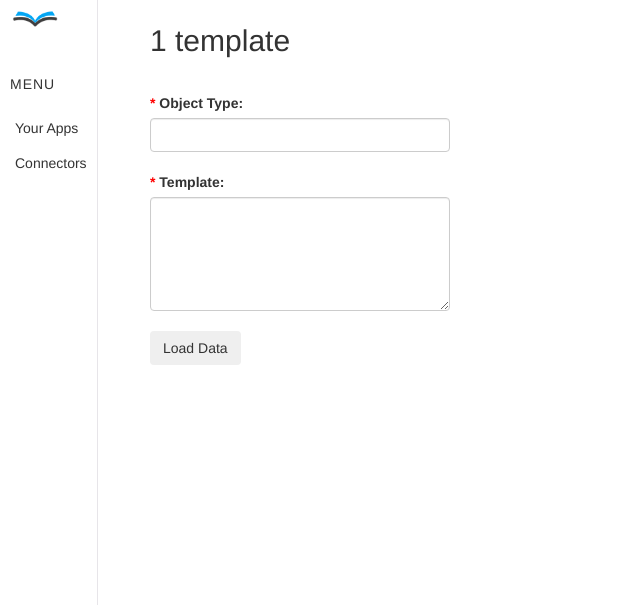
After one commit to DiveDevHQ/dive, a Django app: page /config/1 in a window 1280 px wide. The commit adds this page. Shown: the top 605 px of the page, without its empty margins (0-640 px from the left). Run offline with Django 4.2, Linux system fonts and the light colour scheme.

Commit message:
load crm data and load diff

```diff
--- a/dive/api/vector_utils.py
+++ b/dive/api/vector_utils.py
@@ -3,6 +3,8 @@ from chromadb.config import Settings
 
 
 def index_documents(documents, instance_id, obj_type):
+    if len(documents) == 0:
+        return
     persist_directory = "db"
     client = chromadb.Client(
         Settings(
@@ -19,7 +21,7 @@ def index_documents(documents, instance_id, obj_type):
     for document in documents:
         _documents.append(document['text'])
         _document_ids.append(document['id'])
-        _object_types.append({'instance_id':instance_id,'obj_type': obj_type})
+        _object_types.append({'instance_id': instance_id, 'obj_type': obj_type})
     collection.add(
         documents=_documents,
         # we handle tokenization, embedding, and indexing automatically. You can skip that and add your own embeddings as well
@@ -39,7 +41,7 @@ def query_documents(query, instance_id):
         )
     )
     collection_name = "peristed_collection"
-# Load the collection
+    # Load the collection
     collection = client.get_collection(collection_name)
     results = collection.query(
         query_texts=query,
--- /dev/null
+++ b/dive/templates/sync.html
@@ -0,0 +1,32 @@
+<!DOCTYPE html>
+<html lang="en">
+<head>
+
+  {% include "head.html" %}
+
+</head>
+<body>
+{% include "nav.html" %}
+
+
+<div class="main-page">
+  <div class="page_title">{{title}}</div>
+  <form action="/sync/{{api}}" method="post">
+    {% csrf_token %}
+
+
+  <label for="obj_type"><span style="color:red">*</span> Object Type:</label>
+  <input id="obj_type" type="text" name="obj_type" value="{{ obj_type }}" class="form-control"
+         style="max-width:300px">
+    <br/>
+    <label for="template"><span style="color:red">*</span> Template:</label>
+    <textarea id="template" cols="10" rows="5" name="template"  class="form-control"
+              style="max-width:300px">{{ template }}</textarea>
+    <br/>
+    <input class="btn" type="submit" value="Load Data"/>
+ </form>
+
+</div>
+
+</body>
+</html>
--- a/dive/urls.py
+++ b/dive/urls.py
@@ -23,12 +23,14 @@ from . import views
 
 urlpatterns = [
     path("", views.index, name="index"),
+    path("config/<str:api>", views.sync_config, name="config"),
+    path("sync/<str:api>", views.sync_data, name="sync"),
     path("api/authorize/<str:app>", views.authorization_api, name="authorization_api"),
     path("api/callback", views.callback_api, name="callback_api"),
     path("api/crm/v1/<str:obj_type>/<str:obj_id>", views.get_or_patch_crm_data_by_id, name="get_or_patch_crm_data_by_id"),
     path("api/crm/v1/<str:obj_type>", views.get_or_create_crm_data, name="get_or_create_crm_data"),
     path("api/crm/v1/<str:obj_type>/meta/field-properties", views.get_crm_field_properties, name="get_crm_field_properties"),
-    path("api/crm/v1/<str:obj_type>/data/index", views.index_crm_data, name="index_crm_data"),
+    path("api/v1/documents/sync/<str:api>/<str:obj_type>", views.reindex_data, name="reindex_data"),
     path("api/v1/documents/search", views.get_index_data, name="get_index_data"),
     path("integrations/", include("integrations.urls")),
     path('admin/', admin.site.urls),
--- a/dive/views.py
+++ b/dive/views.py
@@ -26,6 +26,7 @@ environ.Env.read_env()
 def index(request):
     integrations = Integration.objects.filter(enabled=True)
     connectors = []
+    categories = {}
     apps = []
     for i in integrations:
         apps.append(i.name)
@@ -34,10 +35,12 @@ def index(request):
         config = auth.get_config(i)
         if not config:
             continue
-        apis = []
         for api in config['api']:
-            apis.append(api['schema'])
-        connectors.append({'name': i, 'apis': apis})
+            if not api['schema'] in categories:
+                categories[api['schema']] = []
+            categories[api['schema']].append(i)
+    for c in categories:
+        connectors.append({'name': c, 'apps': categories[c]})
     if len(connectors) == 0:
         return redirect('/integrations')
 
@@ -46,6 +49,32 @@ def index(request):
         "list": connectors
     }
     return render(request, "index.html", context)
+
+
+def sync_config(request, api):
+    context = {
+        "title": api + " template",
+        "api": api,
+        "template": ""
+    }
+    return render(request, "sync.html", context)
+
+
+def sync_data(request, api):
+    if request.method == 'POST':
+        obj_type = request.POST['obj_type']
+        template = request.POST['template']
+
+        integrations = Integration.objects.filter(enabled=True)
+        for i in integrations:
+            config = auth.get_config(i)
+            if not config:
+                continue
+            for a in config['api']:
+                if api == 'crm' and a['schema'] == 'crm':
+                    print(template)
+                    # index_crm_data_by_type(api, i.instance_id, obj_type, template)
+    return redirect('/')
 
 
 @api_view(["POST"])
@@ -341,41 +370,76 @@ def get_crm_field_properties(request, obj_type):
 
 
 @api_view(["POST"])
-def index_crm_data(request, obj_type):
-    api = 'crm'
+def index_data(request, api, obj_type):
     input_data = request.data
-    instance_id = None
     template = None
     if input_data:
-        instance_id = input_data.get('instance_id', None)
         template = input_data.get('template', None)
-    if not instance_id:
-        raise BadRequestException("Please include instance_id in the body parameter.")
     if not template:
         raise BadRequestException("Please include template in the body parameter.")
-    integration, token = auth.get_auth(instance_id)
-    if not token or not integration:
-        raise UnauthorizedException("You have not connected the app " + instance_id)
-    auth.update_last_sync(instance_id)
-    index_fields = get_params(template)
-    documents = []
-    load_crm_data_all(api, token, integration, obj_type, index_fields, template, documents, None)
-    vector_utils.index_documents(documents, instance_id, obj_type)
+    integrations = Integration.objects.filter(enabled=True)
+    for i in integrations:
+        config = auth.get_config(i.name)
+        if not config:
+            continue
+        for a in config['api']:
+            if a['schema'] == api:
+                index_data_reset(api, i.instance_id, obj_type, template)
     return HttpResponse(status=204)
 
 
-def load_crm_data_all(api, token, integration, obj_type, index_fields, template, documents, cursor):
+@api_view(["GET"])
+def reindex_data(request, api, obj_type):
+    integrations = Integration.objects.filter(enabled=True)
+    for i in integrations:
+        config = auth.get_config(i.name)
+        if not config:
+            continue
+        for a in config['api']:
+            if a['schema'] == api:
+                index_data_diff(api, i.instance_id, obj_type)
+    return HttpResponse(status=204)
+
+
+def index_data_reset(api, instance_id, obj_type, template):
+    integration, token = auth.get_auth(instance_id)
+    auth.update_last_sync_and_template(instance_id, obj_type, template)
+    index_fields = get_params(template)
+    documents = []
+    load_data(api, token, integration, obj_type, index_fields, template, documents, None, None)
+    vector_utils.index_documents(documents, integration.instance_id, obj_type)
+
+
+def index_data_diff(api, instance_id, obj_type):
+    integration, token = auth.get_auth(instance_id)
+    auth.update_last_sync(instance_id, obj_type)
+    template = ''
+    documents = []
+    last_sync_at = None
+    if integration.sync_status:
+        sync_status = json.loads(integration.sync_status)
+        if obj_type in sync_status:
+            last_sync_at = sync_status[obj_type]['sync_at']
+            template = sync_status[obj_type]['template']
+    index_fields = get_params(template)
+    load_data(api, token, integration, obj_type, index_fields, template, documents, None, last_sync_at)
+    vector_utils.index_documents(documents, integration.instance_id, obj_type)
+
+
+def load_data(api, token, integration, obj_type, index_fields, template, documents, cursor, last_sync_at):
     package_name = "integrations.connectors." + integration.name + "." + api + ".request_data"
     mod = importlib.import_module(package_name)
     data = mod.get_objects(token, integration, obj_type, False, [], [], None,
                            None,
-                           None, None, None, 100,
+                           None, None, last_sync_at, 100,
                            cursor)
     if 'error' in data:
         if data['error']['status_code'] == 429:
             sleep(15)
-            load_crm_data_all(api, token, integration, obj_type, index_fields, template, documents, cursor)
+            load_data(api, token, integration, obj_type, index_fields, template, documents, cursor,last_sync_at)
     else:
+        if len(data['results']) == 0:
+            return
         for d in data['results']:
             document = {'id': d['id']}
             _template = copy.deepcopy(template)
@@ -387,7 +451,7 @@ def load_crm_data_all(api, token, integration, obj_type, index_fields, template,
             documents.append(document)
         if 'next_cursor' in data:
             cursor = data['next_cursor']
-            load_crm_data_all(api, token, integration, obj_type, index_fields, template, documents, cursor)
+            load_data(api, token, integration, obj_type, index_fields, template, documents, cursor,last_sync_at)
 
 
 @api_view(["GET"])
--- /dev/null
+++ b/integrations/models/__init__.py
@@ -0,0 +1 @@
+from .integration import Integration
--- a/integrations/models.py
+++ b/integrations/models/integration.py
@@ -18,4 +18,4 @@ class Integration(models.Model):
     expire_at = models.DateTimeField(null=True)
     created_at = models.DateTimeField(auto_now_add=True)
     updated_at = models.DateTimeField(auto_now=True)
-    last_sync_at = models.DateTimeField(null=True)
+    sync_status = models.TextField(blank=True, null=True)
```
Also changed, not shown: dive/templates/index.html (+6 -2 lines), integrations/authentication.py (+31 -3 lines), README.md, integrations/migrations/0001_initial.py, integrations/migrations/0002_integration_sync_status.py.
